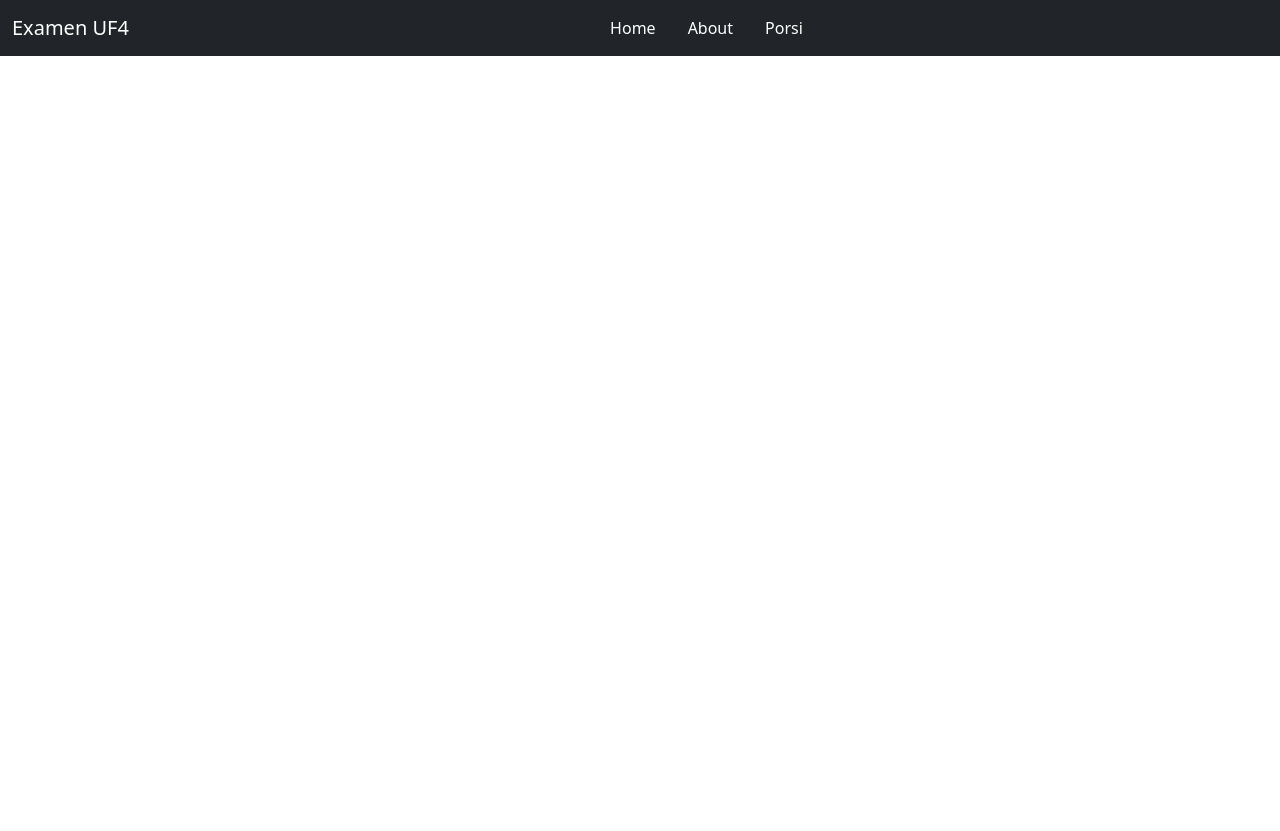
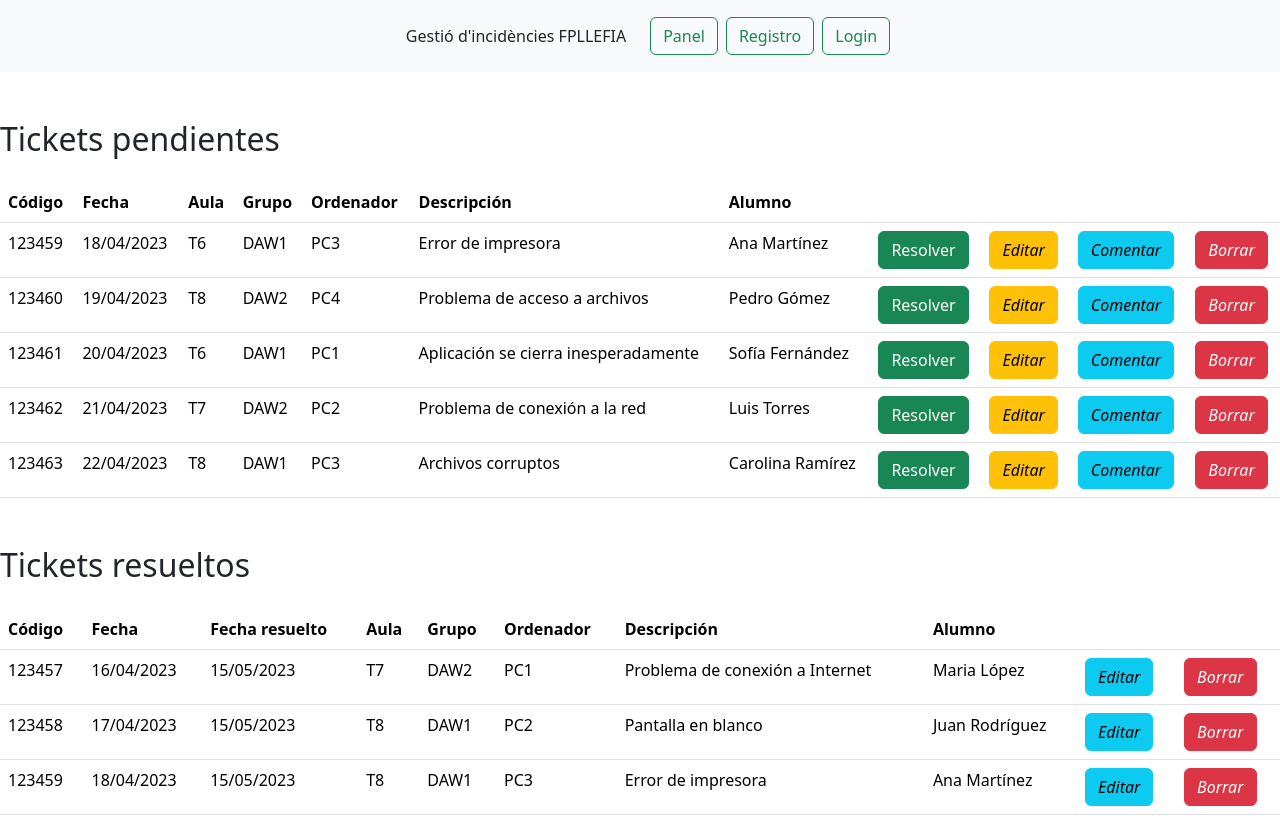
Before and after one commit to daw2-garcia23/ExamenUF4, a React (Vite) app: page /panel in a window 1280 px wide. Before the commit the page ends 800 px from the top, so only its background shows below. Built offline with nearby package versions, Linux system fonts and the light colour scheme.

Commit message:
Historia1

```diff
--- a/src/App.jsx
+++ b/src/App.jsx
@@ -1,11 +1,11 @@
 
 import { Route, Routes } from "react-router-dom"
 import { Header } from "./Componentes/Header"
-import { Home } from "./Vistas/Home"
-import { About } from "./Vistas/About"
 import 'bootstrap/dist/css/bootstrap.min.css';
-import { Porsi } from "./Vistas/Porsi";
 import { GlobalContextProvider } from "./GlobalContext/GlobalContext";
+import { Panel } from "./Vistas/Panel";
+import { Login } from "./Vistas/Login";
+import { Registro } from "./Vistas/Registro";
 
 
 export default function App() {
@@ -13,9 +13,9 @@ export default function App() {
   <GlobalContextProvider>
     <Header />
       <Routes>
-        <Route path="/" element={<Home/>}> </Route>
-        <Route path="/about" element={<About/>}> </Route>
-        <Route path="/porsi" element={<Porsi />}></Route>
+        <Route path="/panel" element={<Panel/>}> </Route>
+        <Route path="/login" element={<Login/>}> </Route>
+        <Route path="/registro" element={<Registro />}></Route>
       </Routes>
   </GlobalContextProvider>
   );
--- a/src/Componentes/Header.jsx
+++ b/src/Componentes/Header.jsx
@@ -1,30 +1,26 @@
 import React from 'react';
-import { Link } from "react-router-dom";
 import 'bootstrap/dist/css/bootstrap.min.css';
+import { Link } from 'react-router-dom';
 
-export function Header(){
+export function Header() {
   return (
-    <nav className="navbar navbar-expand-lg navbar-dark bg-dark">
-      <div className="container-fluid">
-        <Link className="navbar-brand text-white" to="/">Examen UF4</Link>
-        <button className="navbar-toggler" type="button" data-bs-toggle="collapse" data-bs-target="#navbarNav" aria-controls="navbarNav" aria-expanded="false" aria-label="Toggle navigation">
-          <span className="navbar-toggler-icon"></span>
-        </button>
-        <div className="collapse navbar-collapse" id="navbarNav">
-          <ul className="navbar-nav mx-auto">
-            <li className="nav-item">
-              <Link className="nav-link text-white px-3" to="/">Home</Link>
-            </li>
-            <li className="nav-item">
-              <Link className="nav-link text-white px-3" to="/about">About</Link>
-            </li>
-            <li className="nav-item">
-              <Link className="nav-link text-white px-3" to="/porsi">Porsi</Link>
-            </li>
-          </ul>
+    <nav className="navbar navbar-expand-lg navbar-light bg-light">
+      <div className="collapse navbar-collapse d-flex justify-content-center align-items-center" id="navbarSupportedContent">
+        <ul className="navbar-nav mr-auto">
+          <li className="nav-item active">
+              <div className="text-dark text-xl p-3 hover:text-gray-400">Gestió d'incidències FPLLEFIA</div>
+          </li>
+        </ul>
+        <div className="ps-2">
+          <Link to="/panel" className="btn btn-outline-success my-2 my-sm-0">Panel</Link>
+        </div>
+        <div className="ps-2">
+          <Link to="/registro" className="btn btn-outline-success my-2 my-sm-0">Registro</Link>
+        </div>
+        <div className="ps-2">
+          <Link to="/login" className="btn btn-outline-success my-2 my-sm-0">Login</Link>
         </div>
       </div>
-
     </nav>
   );
-};
+}
--- a/src/Vistas/Home.jsx
+++ /dev/null
@@ -1,12 +0,0 @@
-import { Main } from "../Componentes/Main"
-
-
-export function Home(){
-    return(
-    <>
-        <h1>Hola desde el home</h1>
-        <Main />
-    </>
-
-    )
-}
--- /dev/null
+++ b/src/Vistas/Login.jsx
@@ -0,0 +1,51 @@
+import React, { useState } from 'react';
+
+export function Login() {
+  const [email, setEmail] = useState('');
+  const [password, setPassword] = useState('');
+
+  const handleSubmit = (event) => {
+    event.preventDefault();
+    // Handle form submission
+    console.log('Email:', email);
+    console.log('Password:', password);
+  };
+
+  return (
+    <div className="pt-5">
+      <h1 className="w-100 text-center">Login</h1>
+      <form
+        action=""
+        className="form p-4 border shadow bordered mt-5 mx-auto"
+        style={{ width: '400px' }}
+        onSubmit={handleSubmit}
+      >
+        <label htmlFor="email" className="mt-2 form-label">User: </label>
+        <input
+          type="text"
+          className="form-control"
+          placeholder="usuario@mail.com"
+          value={email}
+          onChange={(e) => setEmail(e.target.value)}
+        />
+
+        <label htmlFor="pass" className="mt-2 form-label">Contraseña: </label>
+        <input
+          type="password"
+          className="form-control"
+          value={password}
+          onChange={(e) => setPassword(e.target.value)}
+        />
+
+        <input
+          type="submit"
+          className="mt-4 w-100 btn btn-primary"
+          value="Entrar"
+          id="enviar"
+        />
+      </form>
+    </div>
+  );
+}
+
+export default Login;
--- /dev/null
+++ b/src/Vistas/Panel.jsx
@@ -0,0 +1,111 @@
+import React from 'react';
+
+export function Panel(){
+  const tickets = [
+    { codigo: "123459", fecha: "18/04/2023", aula: "T6", grupo: "DAW1", ordenador: "PC3", descripcion: "Error de impresora", alumno: "Ana Martínez" },
+    { codigo: "123460", fecha: "19/04/2023", aula: "T8", grupo: "DAW2", ordenador: "PC4", descripcion: "Problema de acceso a archivos", alumno: "Pedro Gómez" },
+    { codigo: "123461", fecha: "20/04/2023", aula: "T6", grupo: "DAW1", ordenador: "PC1", descripcion: "Aplicación se cierra inesperadamente", alumno: "Sofía Fernández" },
+    { codigo: "123462", fecha: "21/04/2023", aula: "T7", grupo: "DAW2", ordenador: "PC2", descripcion: "Problema de conexión a la red", alumno: "Luis Torres" },
+    { codigo: "123463", fecha: "22/04/2023", aula: "T8", grupo: "DAW1", ordenador: "PC3", descripcion: "Archivos corruptos", alumno: "Carolina Ramírez" },
+  ];
+
+  const resolvedTickets = [
+    { codigo: "123457", fecha: "16/04/2023", fechaResuelto: "15/05/2023", aula: "T7", grupo: "DAW2", ordenador: "PC1", descripcion: "Problema de conexión a Internet", alumno: "Maria López" },
+    { codigo: "123458", fecha: "17/04/2023", fechaResuelto: "15/05/2023", aula: "T8", grupo: "DAW1", ordenador: "PC2", descripcion: "Pantalla en blanco", alumno: "Juan Rodríguez" },
+    { codigo: "123459", fecha: "18/04/2023", fechaResuelto: "15/05/2023", aula: "T8", grupo: "DAW1", ordenador: "PC3", descripcion: "Error de impresora", alumno: "Ana Martínez" },
+  ];
+
+  return (
+    <div>
+        <h2 className="mt-5">Tickets pendientes</h2>
+      <table className="table mt-4">
+        <thead>
+          <tr>
+            <th>Código</th>
+            <th>Fecha</th>
+            <th>Aula</th>
+            <th>Grupo</th>
+            <th>Ordenador</th>
+            <th>Descripción</th>
+            <th>Alumno</th>
+            <th></th>
+            <th></th>
+            <th></th>
+            <th></th>
+          </tr>
+        </thead>
+        <tbody>
+          {tickets.map((ticket, index) => (
+            <tr key={index}>
+              <td>{ticket.codigo}</td>
+              <td>{ticket.fecha}</td>
+              <td>{ticket.aula}</td>
+              <td>{ticket.grupo}</td>
+              <td>{ticket.ordenador}</td>
+              <td>{ticket.descripcion}</td>
+              <td>{ticket.alumno}</td>
+              <td><button className="btn btn-success" title="Resolver ticket">Resolver</button></td>
+              <td>
+                <button className="btn btn-warning" title="Añadir comentario">
+                  <i className="bi bi-pencil" data-bs-toggle="modal" data-bs-target="#exampleModal">Editar</i>
+                </button>
+              </td>
+              <td>
+                <button className="btn btn-info" title="Ver comentarios">
+                  <i className="bi bi-chat-left-text">Comentar</i>
+                </button>
+              </td>
+              <td>
+                <button className="btn btn-danger" title="Eliminar ticket">
+                  <i className="bi bi-trash3">Borrar</i>
+                </button>
+              </td>
+            </tr>
+          ))}
+        </tbody>
+      </table>
+
+      <h2 className="mt-5">Tickets resueltos</h2>
+      <table className="table mt-4">
+        <thead>
+          <tr>
+            <th>Código</th>
+            <th>Fecha</th>
+            <th>Fecha resuelto</th>
+            <th>Aula</th>
+            <th>Grupo</th>
+            <th>Ordenador</th>
+            <th>Descripción</th>
+            <th>Alumno</th>
+            <th></th>
+            <th></th>
+          </tr>
+        </thead>
+        <tbody>
+          {resolvedTickets.map((ticket, index) => (
+            <tr key={index}>
+              <td>{ticket.codigo}</td>
+              <td>{ticket.fecha}</td>
+              <td>{ticket.fechaResuelto}</td>
+              <td>{ticket.aula}</td>
+              <td>{ticket.grupo}</td>
+              <td>{ticket.ordenador}</td>
+              <td>{ticket.descripcion}</td>
+              <td>{ticket.alumno}</td>
+              <td>
+                <button className="btn btn-info" title="Ver comentarios">
+                  <i className="bi bi-chat-left-text">Editar</i>
+                </button>
+              </td>
+              <td>
+                <button className="btn btn-danger" title="Eliminar ticket">
+                  <i className="bi bi-trash3">Borrar</i>
+                </button>
+              </td>
+            </tr>
+          ))}
+        </tbody>
+      </table>
+    </div>
+  );
+};
--- /dev/null
+++ b/src/Vistas/Registro.jsx
@@ -0,0 +1,53 @@
+import React, { useState } from 'react';
+
+export function Registro() {
+  const [email, setEmail] = useState('');
+  const [password, setPassword] = useState('');
+
+  const handleSubmit = (event) => {
+    event.preventDefault();
+    // Handle form submission
+    console.log('Email:', email);
+    console.log('Password:', password);
+  };
+
+  return (
+    <main className="container mt-5">
+      <div className="pt-5">
+        <h1 className="w-100 text-center">Registro</h1>
+        <form
+          action=""
+          className="form p-4 border shadow bordered mt-5 mx-auto"
+          style={{ width: '400px' }}
+          onSubmit={handleSubmit}
+        >
+          <label htmlFor="email" className="mt-2 form-label">User: </label>
+          <input
+            type="text"
+            className="form-control"
+            placeholder="usuario@mail.com"
+            value={email}
+            onChange={(e) => setEmail(e.target.value)}
+          />
+
+          <label htmlFor="pass" className="mt-2 form-label">Contraseña: </label>
+          <input
+            type="password"
+            className="form-control"
+            value={password}
+            onChange={(e) => setPassword(e.target.value)}
+          />
+
+          <input
+            type="submit"
+            className="mt-4 w-100 btn btn-primary"
+            value="Entrar"
+            id="enviar"
+          />
+        </form>
+      </div>
+    </main>
+  );
+}
+
+export default Registro;
```
